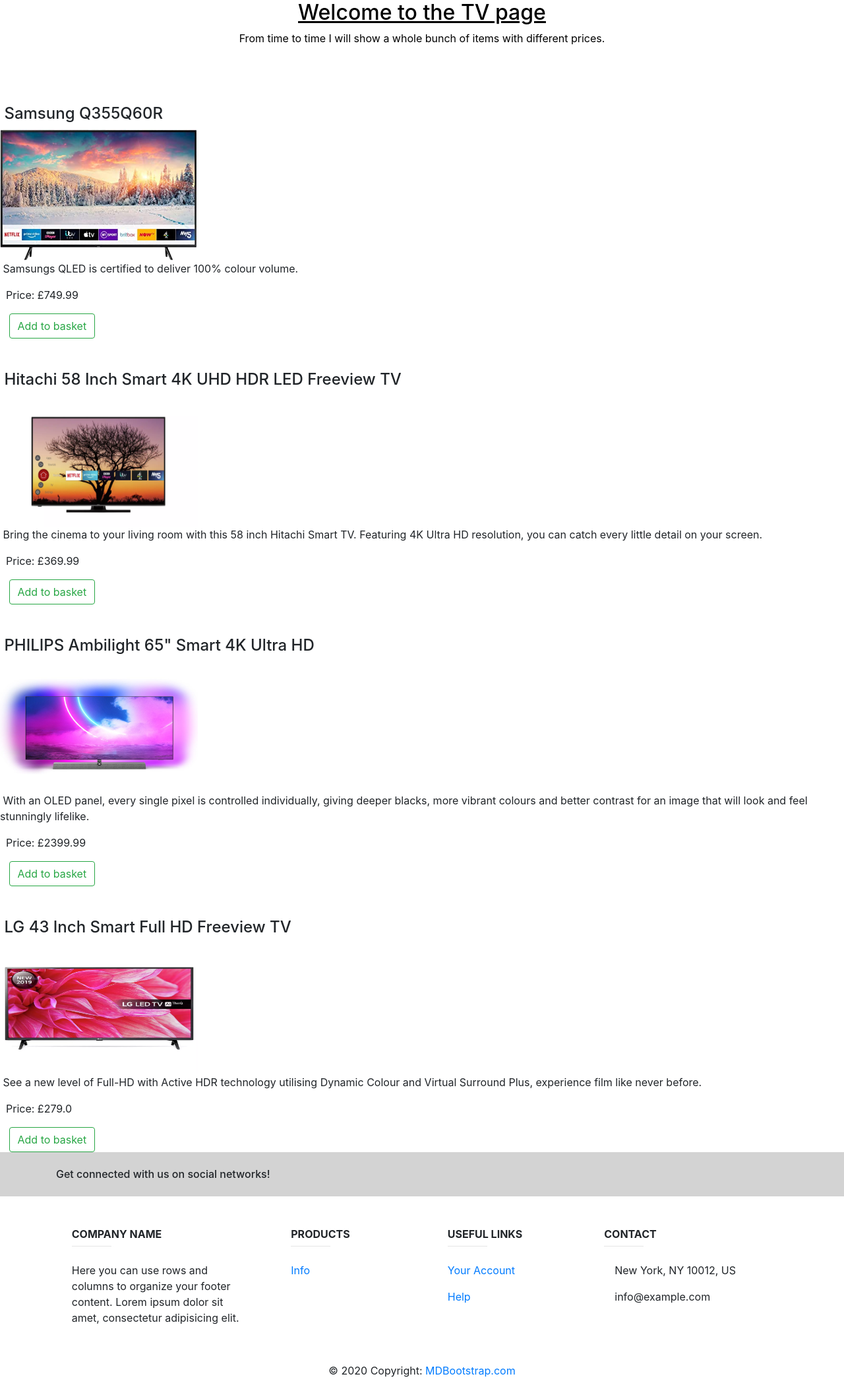
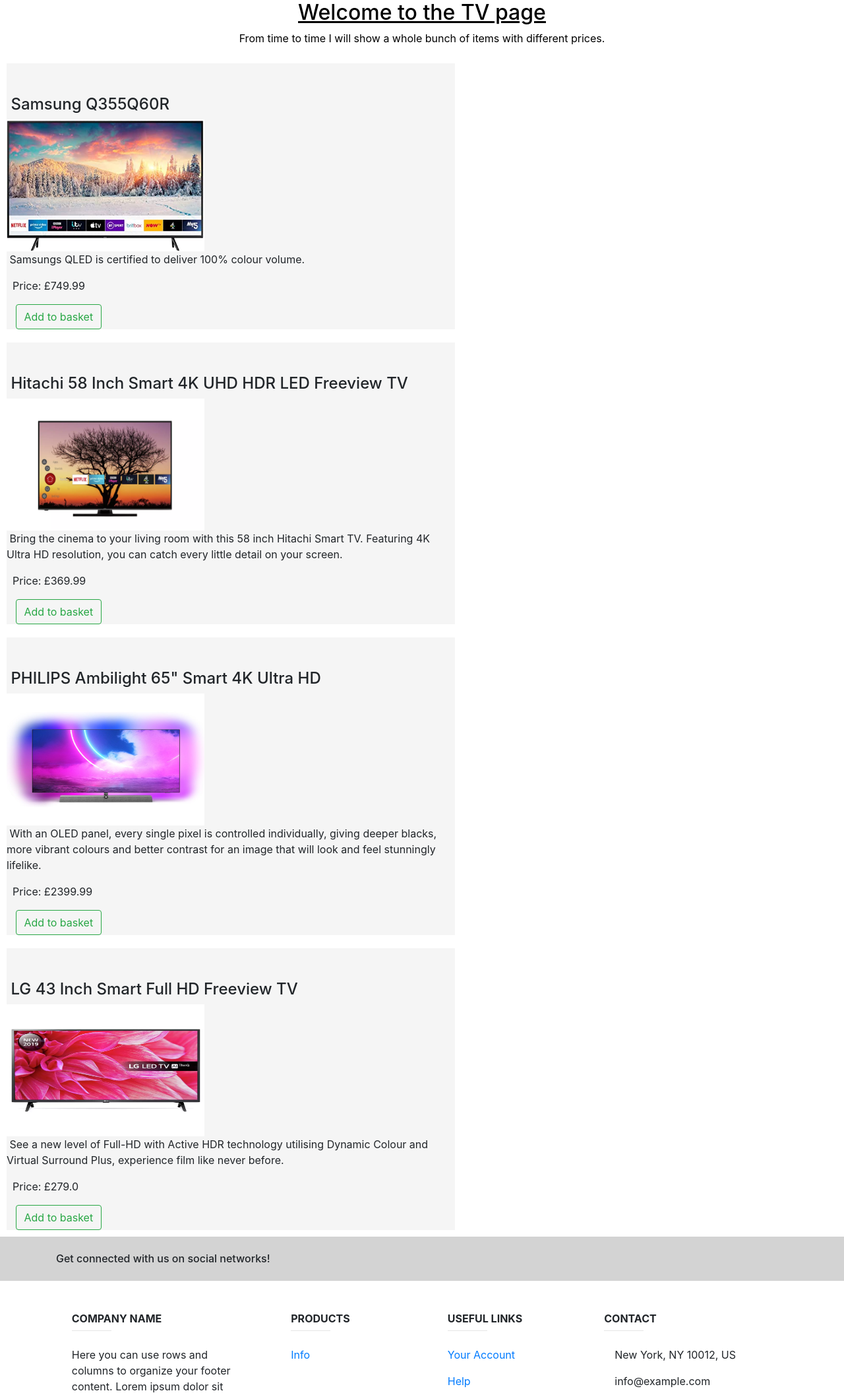
Before and after one commit to Tha1widsol/E-commerce-website, a Flask app: page /TV in a window 1280 px wide. Shown: the part 150-2264 px from the top of the page at 66% size. Before the commit the page ends 2237 px from the top, so only its background shows below. Run offline with Flask 2, Linux system fonts and the light colour scheme; data that the repository does not hold is empty; parts of the project's set-up code (start-up, migrations or seed data) failed here and were passed over; some libraries are stand-ins or nearby versions.

Commit message:
Added product container

```diff
--- a/catalog/templates/items.html
+++ b/catalog/templates/items.html
@@ -17,21 +17,21 @@
 </div>
 
 
-<div>
-<div class="data-container">
  {% for product in database %}
+
+    <div class id ="product-container">
     <br>
     <br>
-    <br>
-    <h4>&nbsp;{{product[2]}}</h4>
-    <img src="static/images/{{foldername}}/{{product[5]}}" width="300" height="200" />
-    <p>&nbsp;{{product[3]}}</p>
-    <p>&nbsp; Price:&nbsp;£{{product[4]}}</p>
-    &nbsp;&nbsp; <a href="/button/{{product[0]}}/{{product[1]}}" button type="button" class="btn btn-outline-success">Add to basket</a>
+      <h4>&nbsp;{{product[2]}}</h4>
+      <img src="static/images/{{foldername}}/{{product[5]}}" width="300" height="200" />
+      <p>&nbsp;{{product[3]}}</p>
+      <p>&nbsp; Price:&nbsp;£{{product[4]}}</p>
+      &nbsp;&nbsp; <a href="/button/{{product[0]}}/{{product[1]}}" button type="button" class="btn btn-outline-success">Add to basket</a>
+
+   </div>
 
 {% endfor %}
-</div>
-</div>
+
 
 
 {% endblock %}
--- a/static/style.css
+++ b/static/style.css
@@ -49,7 +49,13 @@ input{
     position: relative;
     left:190px;
 
+}
 
-
-
+#product-container{
+    height:500x;
+    width: 700px;
+    border-style: solid;
+    border-color: white;
+    border-width:10px;
+    background: whitesmoke;
 }
```
Also changed, not shown: catalog/database.py (+0 -7 lines).
